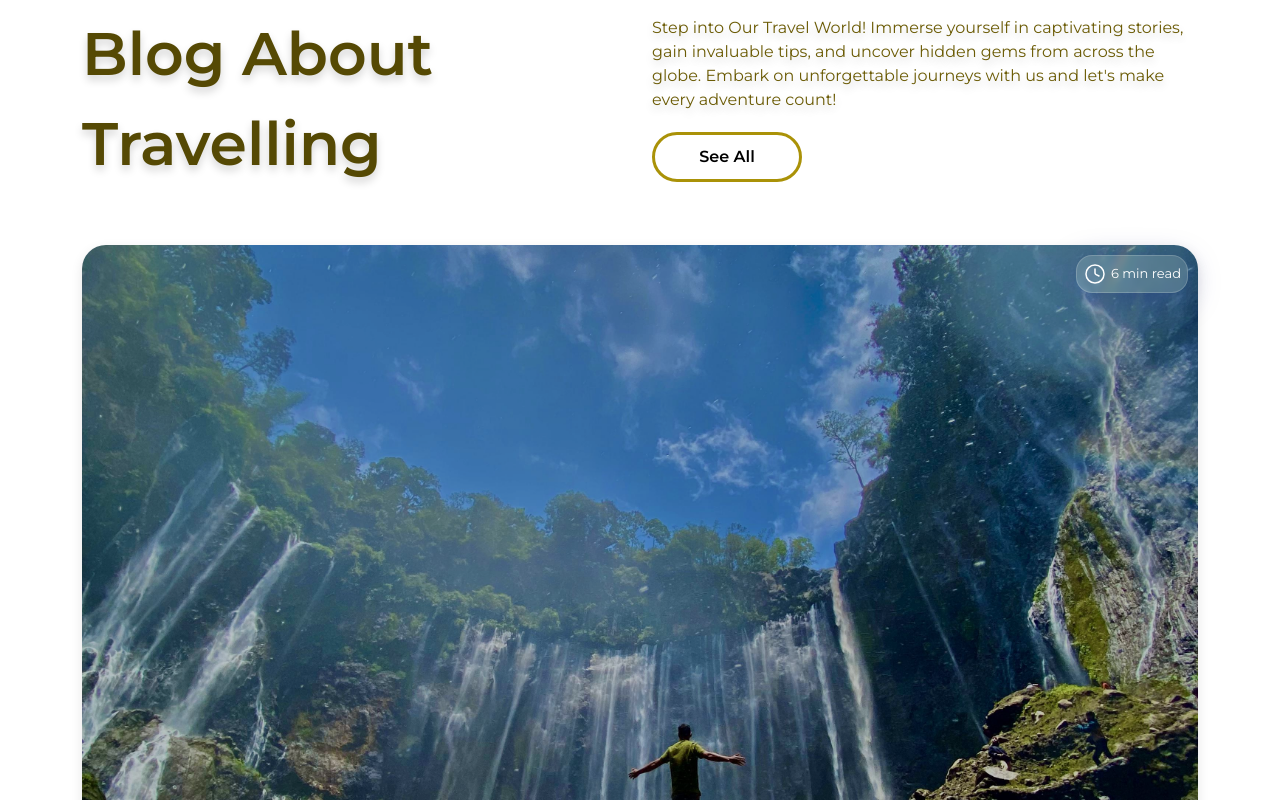
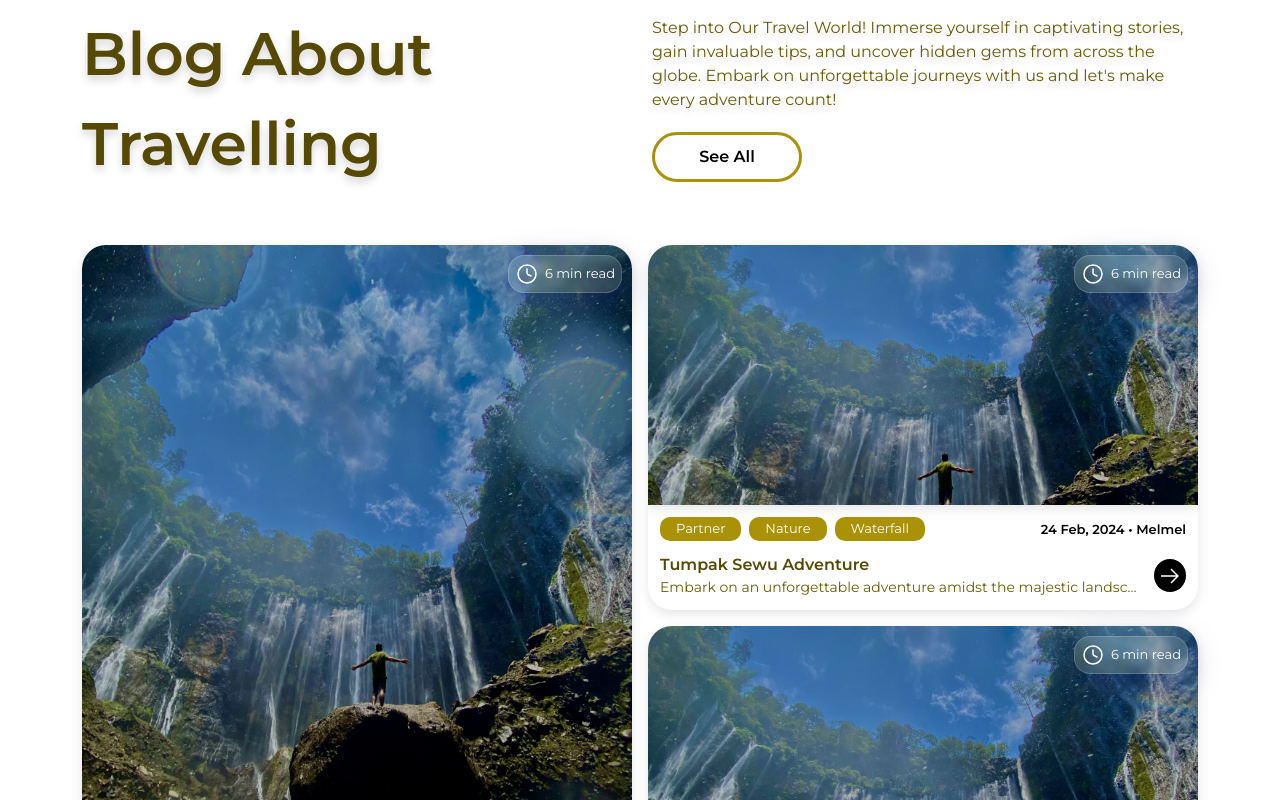
Before and after one commit to laksamanaap/Kangs, a Next.js app: page / in a window 1280 px wide. Shown: the part 2000-2800 px from the top of the page. Built offline with nearby package versions, Linux system fonts and the light colour scheme.

Commit message:
fix : responsive blog section

```diff
--- a/src/app/components/Blog.tsx
+++ b/src/app/components/Blog.tsx
@@ -76,18 +76,30 @@ const Blog = () => {
                         </div>
                     </Col>
                 </Row>
-                <Row style={{ height: '100%' }}>
+                {/* <Row style={{ height: '100%' }}>
                     <Col style={{ height: '100%', marginBottom: '1rem' }}>
                         <BlogCard {...blogValues[0]} />
                     </Col>
-                    <Col xs={12} md={6}>
+                    <Col xs={12} md={12} lg={12} xl={6}>
                         {blogValues.slice(1).map((packageValue, index) => (
                             <div key={index} style={{ marginBottom: '1rem' }}>
                                 <BlogCard {...packageValue} />
                             </div>
                         ))}
                     </Col>
-                </Row>
+                </Row> */}
+                <div className="blog-grid-container">
+                    <div className="blog-grid-item">
+                        <BlogCard {...blogValues[0]} />
+                    </div>
+                    <div className="blog-grid-item">
+                        {blogValues.slice(1).map((packageValue, index) => (
+                            <div key={index} className="blog-grid-item">
+                                <BlogCard {...packageValue} />
+                            </div>
+                        ))}
+                    </div>
+                </div>
             </Container>
         </div>
     )
--- a/src/app/components/Card/BlogCard.tsx
+++ b/src/app/components/Card/BlogCard.tsx
@@ -10,12 +10,12 @@ import arrowRightIcon from '@/assets/icons/arrow-right-card.svg'
 const BlogCard = ({ id, info, image, title, date, tags, subtitle, author }: any) => {
     console.log(tags, 'tags blog')
     return (
-        <div className={`blog-card ${id === 1 && 'first'}`}>
+        <div className={`blog-card ${id === 1 ? 'first' : ''}`}>
             <div className='blog-card__rating'>
                 <Image alt='star icon' src={clockIcon} />
                 <span>{info}</span>
             </div>
-            <Image src={image} alt={title} className={`blog-card__image ${id === 1 && 'first'}`} />
+            <Image src={image} alt={title} className={`blog-card__image ${id === 1 ? 'first' : ''}`} />
             <div className='blog-card__info'>
                 <div className="blog-card__info-top">
                     <div className='d-flex gap-2'>
--- a/src/app/components/FAQ.tsx
+++ b/src/app/components/FAQ.tsx
@@ -7,6 +7,13 @@ const FAQ = () => {
     return (
         <div className='faq'>
             <Container className='faq__container'>
+                <div className="faq__caption">
+                    <span className="faq__title">Frequently Asked Question</span>
+                    <span className="faq__subtitle">
+                        We've compiled a list of commonly asked questions to provide you with quick and informative answers
+                    </span>
+
+                </div>
                 <Accordion defaultActiveKey="0">
                     <Accordion.Item eventKey="0">
                         <Accordion.Header>Accordion Item #1</Accordion.Header>
--- a/src/app/styles/components/_blog.scss
+++ b/src/app/styles/components/_blog.scss
@@ -141,7 +141,7 @@
             justify-content: center;
             align-items: center;
             position: absolute;
-            gap: toRem(4);
+            gap: toRem(6);
             border-radius: toRem(16);
             top: toRem(10);
             z-index: 10;
@@ -161,3 +161,19 @@
 
         }
 }
+
+.blog-grid-container {
+    display: grid;
+    grid-template-columns: repeat(auto-fit, minmax(300px, 1fr));
+    gap: 1rem;
+}
+
+.blog-grid-item {
+    margin-bottom: 1rem;
+}
+
+@media (max-width: 991px) {
+    .blog-grid-container {
+        grid-template-columns: minmax(0, 1fr);
+    }
+}
--- a/src/app/styles/components/_faq.scss
+++ b/src/app/styles/components/_faq.scss
@@ -1,3 +1,32 @@
 .faq {
     margin-top: toRem(125);
+
+    &__container {
+        display: flex;
+        flex-direction: column;
+        gap: toRem(56);
+    }
+
+    &__caption {
+        display: flex;
+        flex-direction: column;
+        align-items: center;
+        gap: toRem(8);
+    }
+
+    &__title {
+        font-size: toRem(60);
+        color: $yellow-font-dark;
+        font-weight: 600;
+        text-shadow: 0px 5px 8px rgba(0, 0, 0, 0.17);
+    }
+
+    &__subtitle {
+        font-size: toRem(18);
+        color: $yellow-font-light;
+        text-shadow: 0px 5px 8px rgba(0, 0, 0, 0.17);
+        max-width: 50%;
+        text-align: center;
+    }
+
 }
```
